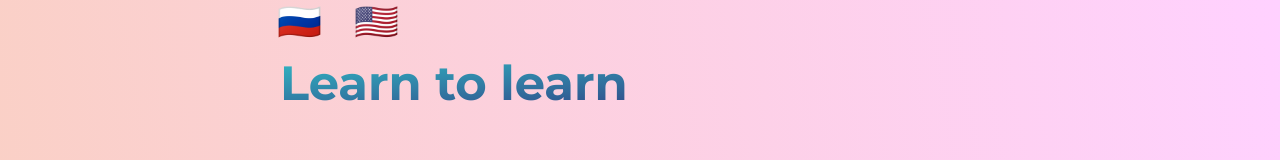
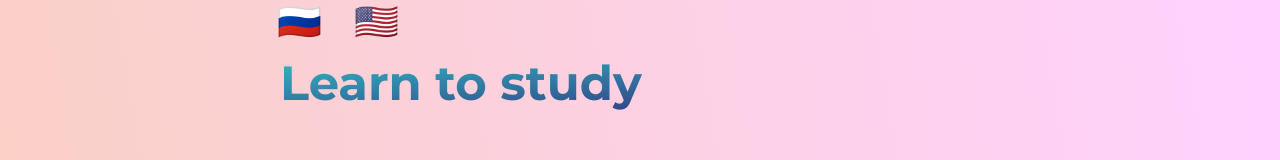
Before and after one commit to rezilo/learn-to-learn, a React (Create React App) app: page / in a window 1280 px wide. Shown: the top 160 px of the page. Built offline with nearby package versions, Linux system fonts and the light colour scheme.

Commit message:
Feat/internalization (#10)
* [feat] update translations

```diff
--- a/src/assets/localization.js
+++ b/src/assets/localization.js
@@ -104,7 +104,7 @@ export const messages = {
 		],
 	},
 	en: {
-		title: "Learn to learn",
+		title: "Learn to study",
 		source: "To learn more: ",
 		linkWrapper: "this",
 		mainTitle:
```
